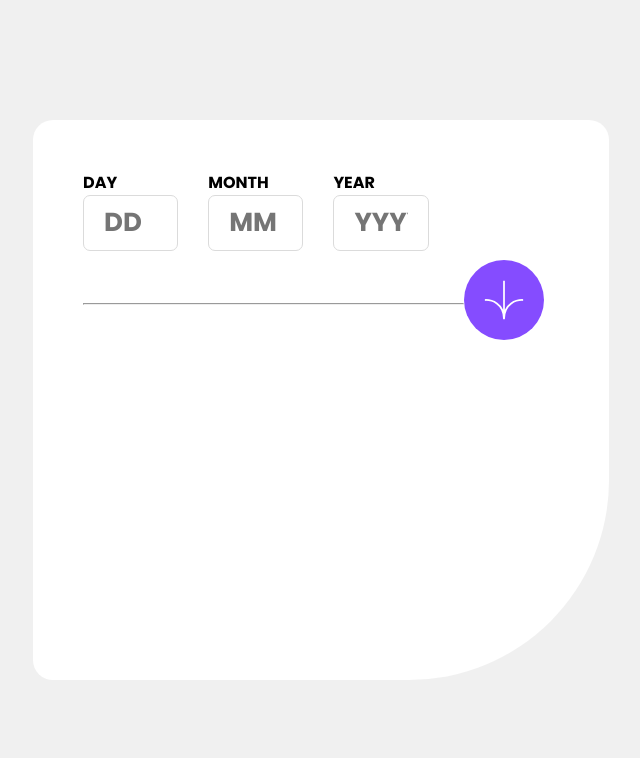
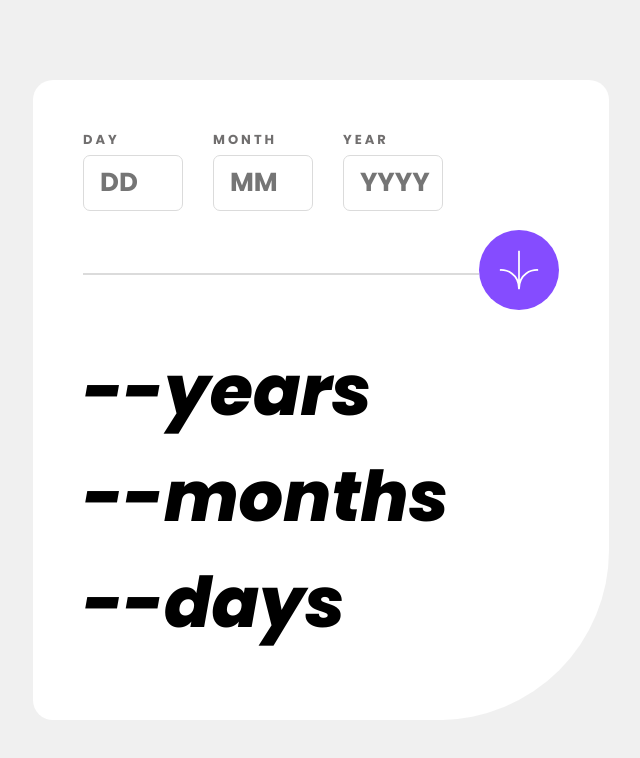
Before and after one commit to Cauanz/Age-Calculator-App, a plain HTML site: page index.html in a window 1280 px wide. Shown: the whole page, without its empty margins (319-959 px from the left). Drawn offline with Linux system fonts and the light colour scheme.

Commit message:
✨ TEXT-NUMBER - years, months, days added

```diff
--- a/Estilos/style.css
+++ b/Estilos/style.css
@@ -31,9 +31,9 @@ body {
 
 .container {
    width: 45%;
-   height: 70%;
+   height: 80%;
    background: var(--color-neutral);
-   border-radius: 20px 20px 200px 20px ;
+   border-radius: 20px 20px 170px 20px ;
    display: grid;
    grid-template-columns: 1fr 1fr;
    grid-template-rows: 1fr 1fr 3fr;
@@ -59,7 +59,7 @@ header {
 .divDay, .divMonth, .divYear {
    display: flex;
    flex-wrap: wrap;
-   width: 20%;
+   width: 21%;
    height: 80px;
    align-content: center;
    margin-right: 30px;
@@ -67,6 +67,10 @@ header {
 
 .divDay label, .divMonth label, .divYear label {
    width: 100%;
+   font-size: 13px;
+   color: var(--color-neutral4);
+   margin-bottom: 5px;
+   letter-spacing: 3px;
 }
 
 .divDay input, .divMonth input, .divYear input {
@@ -74,21 +78,27 @@ header {
    height: 70%;
    border-radius: 7px;
    font-size: 26px;
-   padding: 20px;
+   padding-left: 16px;
    outline: none;
    border: 1px solid var(--color-neutral3);
 }
 
+/* REMOVE ARROWS FROM INPUT NUMBER */
+/* Chrome, Safari, Edge, Opera */
 input::-webkit-outer-spin-button,
 input::-webkit-inner-spin-button {
    -webkit-appearance: none;
    margin: 0;
 }
-
+/* Firefox */
 input[type=number] {
    -moz-appearance: textfield;
+   appearance: textfield;
 }
 
+/* REMOVE ARROWS FROM INPUT NUMBER */
+
+/* MAIN */
 main {
    grid-column: 1/3;
    grid-row: 2/3;
@@ -97,12 +107,22 @@ main {
    align-items: center;
    margin-top: 0 !important;
    margin-bottom: 0 !important;
-   width: 80%;
+/*    width: 80%; */
    height: 100%;
 }
 
 main .content {
    width: 90%;
+   height: 100%;
+   display: flex;
+   align-content: center;
+   flex-wrap: wrap;
+   align-items: center;
+}
+
+main hr {
+   border: 1px solid var(--color-neutral3);
+   width: 100%;
 }
 
 .arrow img {
@@ -118,6 +138,21 @@ aside {
    grid-row: 3/4;
    display: flex;
    justify-content: center;
-   align-items: center;
-   border-radius: 0 0 20px 20px;
+   margin-top: 0 !important;
+   margin-bottom: 0 !important;
+   flex-wrap: wrap;
+   align-content: flex-start;
 }
+
+.Years, .Months, .Days {
+   width: 100%;
+   font-weight: 800;
+   font-style: italic;
+   display: flex;
+   justify-content: flex-start;
+   align-items: flex-start;
+}
+
+.trace, .text {
+   font-size: 70px
+}
--- a/index.html
+++ b/index.html
@@ -36,7 +36,18 @@
       </div>
       </main>
       <aside>
-
+      <div class="Years">
+         <p class="trace">--</p>
+         <p class="text">years</p>
+      </div>
+      <div class="Months">
+         <p class="trace">--</p>
+         <p class="text">months</p>
+      </div>
+      <div class="Days">
+         <p class="trace">--</p>
+         <p class="text">days</p>
+      </div>
       </aside>
    </div>
 </body>
```
